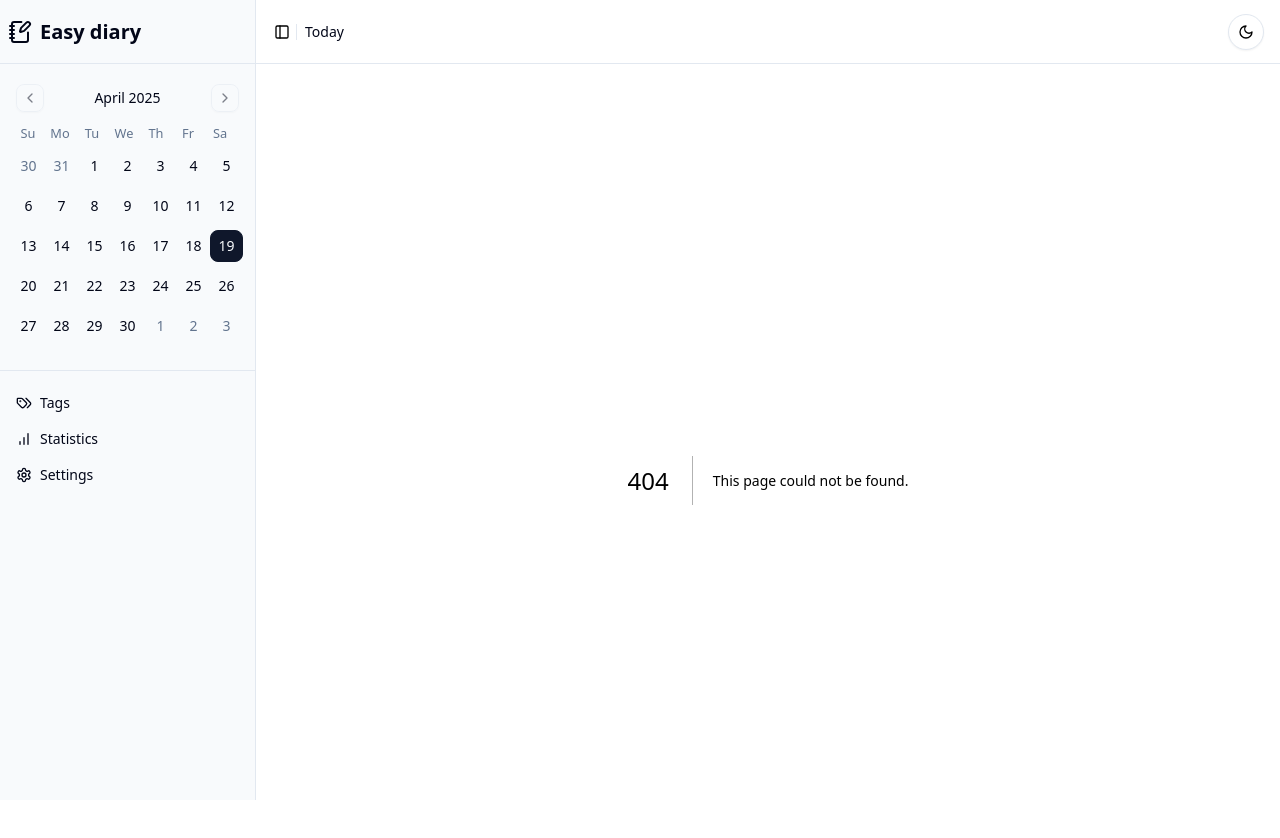
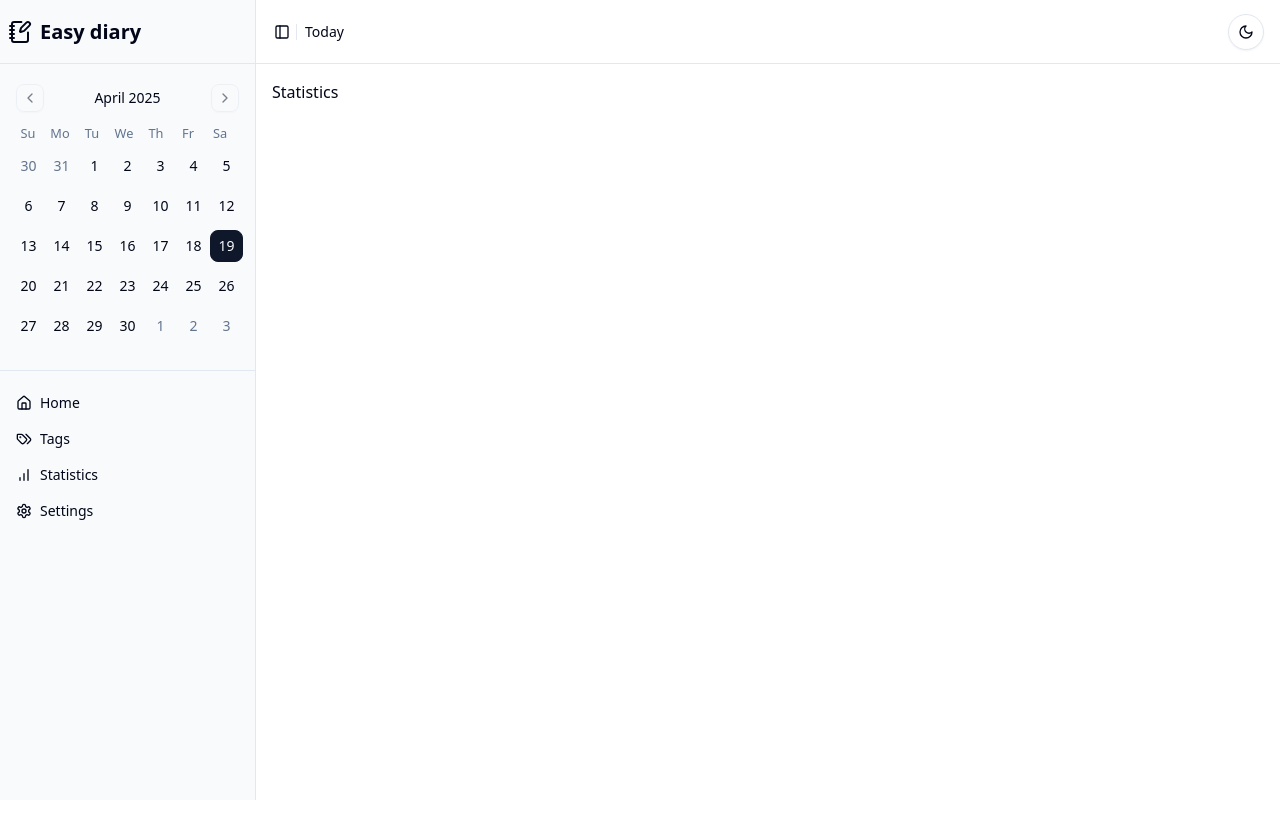
Before and after one commit to mist941/easy-diary, a Next.js app in the folder frontend/: page /statistics in a window 1280 px wide. Before the commit this address had no page. Shown: the top 838 px of the page. After the commit the page ends 800 px from the top, so only its background shows below. Built offline with nearby package versions, Linux system fonts and the light colour scheme.

Commit message:
Enhance AppSidebar by adding Home button and redirect functionality, improving user navigation experience.

```diff
--- /dev/null
+++ b/frontend/src/app/settings/page.tsx
@@ -0,0 +1,3 @@
+export default function SettingsPage() {
+  return <div>Settings</div>;
+}
--- /dev/null
+++ b/frontend/src/app/statistics/page.tsx
@@ -0,0 +1,3 @@
+export default function StatisticsPage() {
+  return <div>Statistics</div>;
+}
--- /dev/null
+++ b/frontend/src/app/tags/page.tsx
@@ -0,0 +1,3 @@
+export default function TagsPage() {
+  return <div>Tags</div>;
+}
--- a/frontend/src/components/layouts/AppSidebar/AppSidebar.tsx
+++ b/frontend/src/components/layouts/AppSidebar/AppSidebar.tsx
@@ -8,9 +8,16 @@ import { SidebarSeparator } from '@/components/layouts/Sidebar';
 import { SidebarMenuButton } from '@/components/layouts/Sidebar';
 import { SidebarMenuItem } from '@/components/layouts/Sidebar';
 import { SidebarMenu } from '@/components/layouts/Sidebar';
-import { Tags, BarChart, Settings } from 'lucide-react';
+import { Tags, BarChart, Settings, Home } from 'lucide-react';
+import { useRouter } from 'next/navigation';
 
 function AppSidebar({ ...props }: React.ComponentProps<typeof Sidebar>) {
+  const router = useRouter();
+
+  const handleRedirect = (path: string) => {
+    router.push(path);
+  };
+
   return (
     <Sidebar {...props}>
       <SidebarHeader />
@@ -20,17 +27,22 @@ function AppSidebar({ ...props }: React.ComponentProps<typeof Sidebar>) {
         <SidebarGroup>
           <SidebarMenu>
             <SidebarMenuItem>
-              <SidebarMenuButton>
+              <SidebarMenuButton onClick={() => handleRedirect('/')}>
+                <Home className="size-4" /> Home
+              </SidebarMenuButton>
+            </SidebarMenuItem>
+            <SidebarMenuItem>
+              <SidebarMenuButton onClick={() => handleRedirect('/tags')}>
                 <Tags className="size-4" /> Tags
               </SidebarMenuButton>
             </SidebarMenuItem>
             <SidebarMenuItem>
-              <SidebarMenuButton>
+              <SidebarMenuButton onClick={() => handleRedirect('/statistics')}>
                 <BarChart className="size-4" /> Statistics
               </SidebarMenuButton>
             </SidebarMenuItem>
             <SidebarMenuItem>
-              <SidebarMenuButton>
+              <SidebarMenuButton onClick={() => handleRedirect('/settings')}>
                 <Settings className="size-4" /> Settings
               </SidebarMenuButton>
             </SidebarMenuItem>
```
